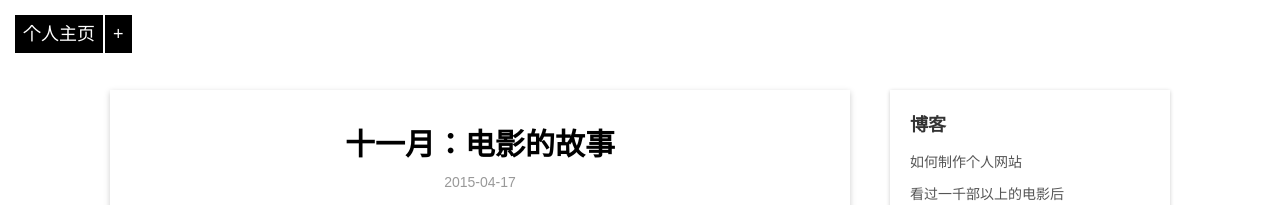
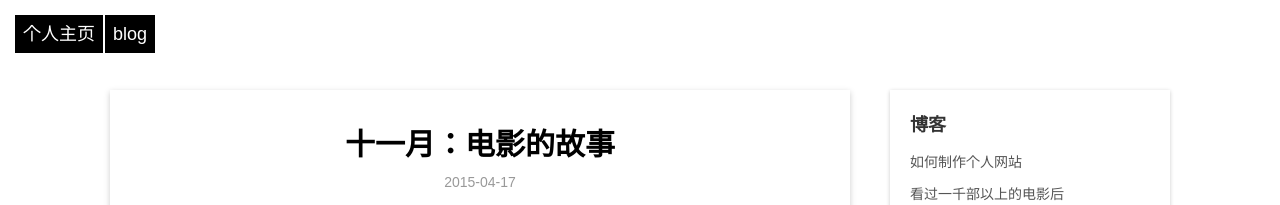
Before and after one commit to sy950921/sy950921-blog, a Jekyll site: the page built from _posts/blog/2015-04-17-nov-of-2015.md, in a window 1280 px wide and 900 px high. Shown: the top 205 px of the window. Built offline with Jekyll 4.4.1, drawn with Linux system fonts in a browser that asks for light colours; Markdown is read by kramdown in place of the engine named in the settings; comment, search, counter and statistics services are not loaded.

Commit message:
Update default.html

```diff
--- a/_layouts/default.html
+++ b/_layouts/default.html
@@ -19,7 +19,7 @@
     <div class="home-menu">
         <div class="home-icon-con">
             <a class="home-menu-icon" href="/">个人主页</a>
-            <a class="home-follow" href="/sy950921-blog" title="返回">+</a>
+            <a class="home-follow" href="/sy950921-blog" title="返回">blog</a>
         </div>
         <div class="home-contact">
             <a href="https://github.com/Mukosame/" target="_blank" style="margin-left:-5px;"><img src="https://github.com/sy950921" alt="" width="22"/></a>
```
